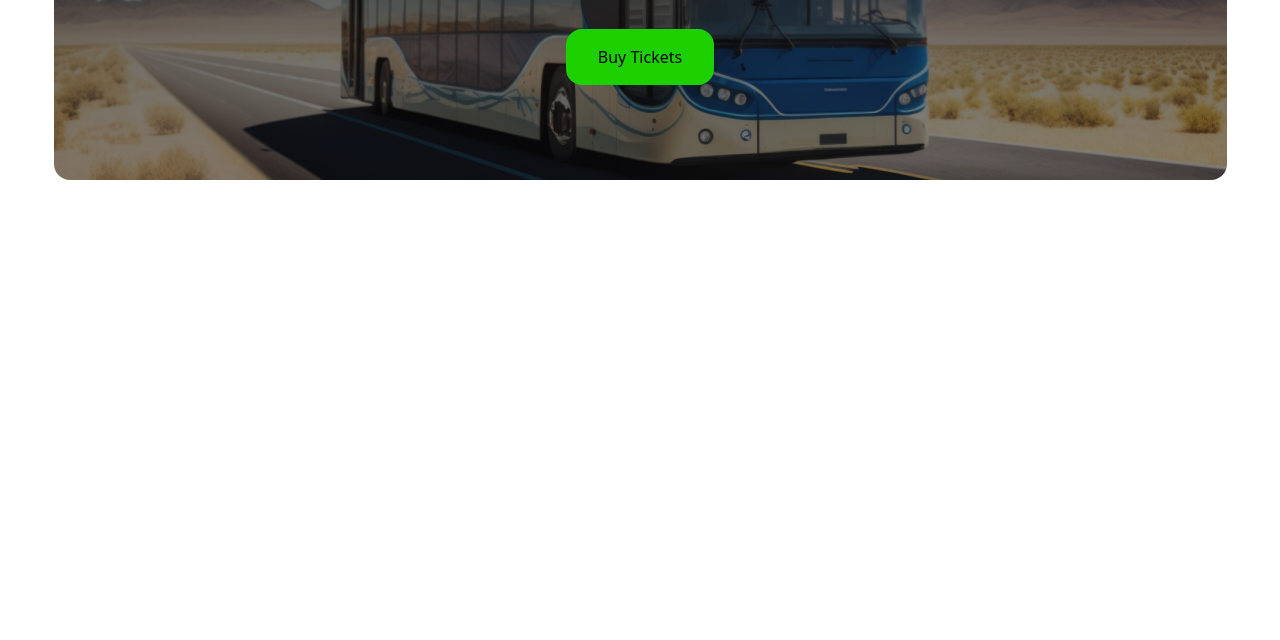
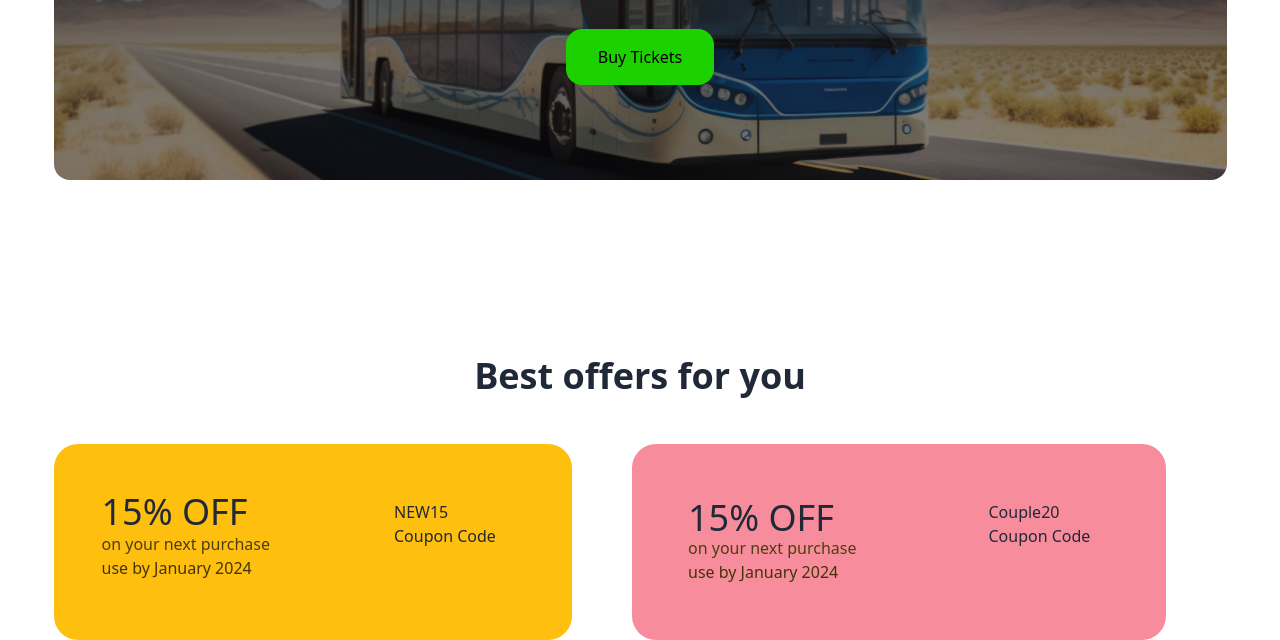
Before and after one commit to Devmdmainuddin/e-ticket, a plain HTML site: page index.html in a window 1280 px wide. Shown: the part 506-1146 px from the top of the page. Before the commit the page ends 800 px from the top, so only its background shows below. Drawn offline with nearby package versions, Linux system fonts and the light colour scheme.

Commit message:
offer banner design

```diff
--- a/index.html
+++ b/index.html
@@ -41,6 +41,39 @@
         </div>
 
     </header>
+    <section class="best-offer mt-44">
+        <div class="container w-[1173px] mx-auto">
+            <h2 class="text-center text-4xl font-bold">Best offers for you</h2>
+            <div class="box-container flex justify-between mt-[48px] gap-x-6">
+                <div class="bg-[#FFBF0F] flex justify-between  rounded-3xl">
+                <div class="p-12"><h2 class="text-4xl max-w[216px]">15% OFF</h2>
+                    <h4 class="text-[#4e3e11]">on your next purchase</h4>
+                <p class="text-[#433407]">use by January 2024</p>
+                </div>
+                    <div class="px-[76px] py-[56px]">
+                        <h2 id="cupon1">NEW15</h2>
+                            <p>Coupon Code</p>
+                    </div>
+
+                </div>
+                <div class="bg-[#F78C9C] flex justify-between rounded-3xl">
+                    <div class="p-14"><h2 class="text-4xl leading-9">15% OFF</h2>
+                    <h4 class="text-[#4e3e11]">on your next purchase</h4>
+                <p class="text-[#433407]">use by January 2024</p>
+                </div>
+                    <div class="px-[76px] py-[56px]">
+                        <h2 id="cupon2">Couple20</h2>
+                            <p>Coupon Code</p>
+                    </div>
+
+                </div>
+                <div>
+
+                </div>
+            </div>
+        </div>
+
+    </section>
 
 
 
```
